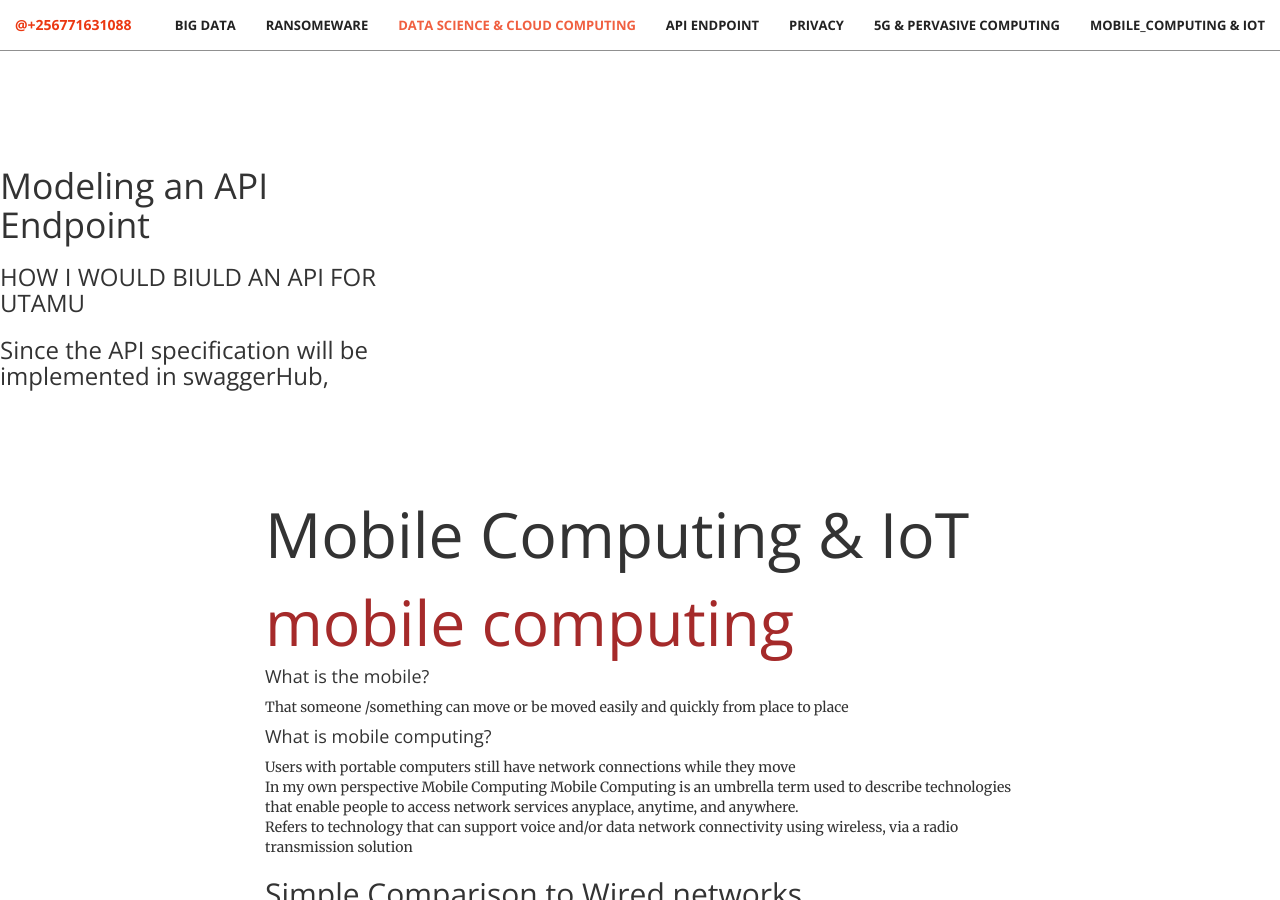
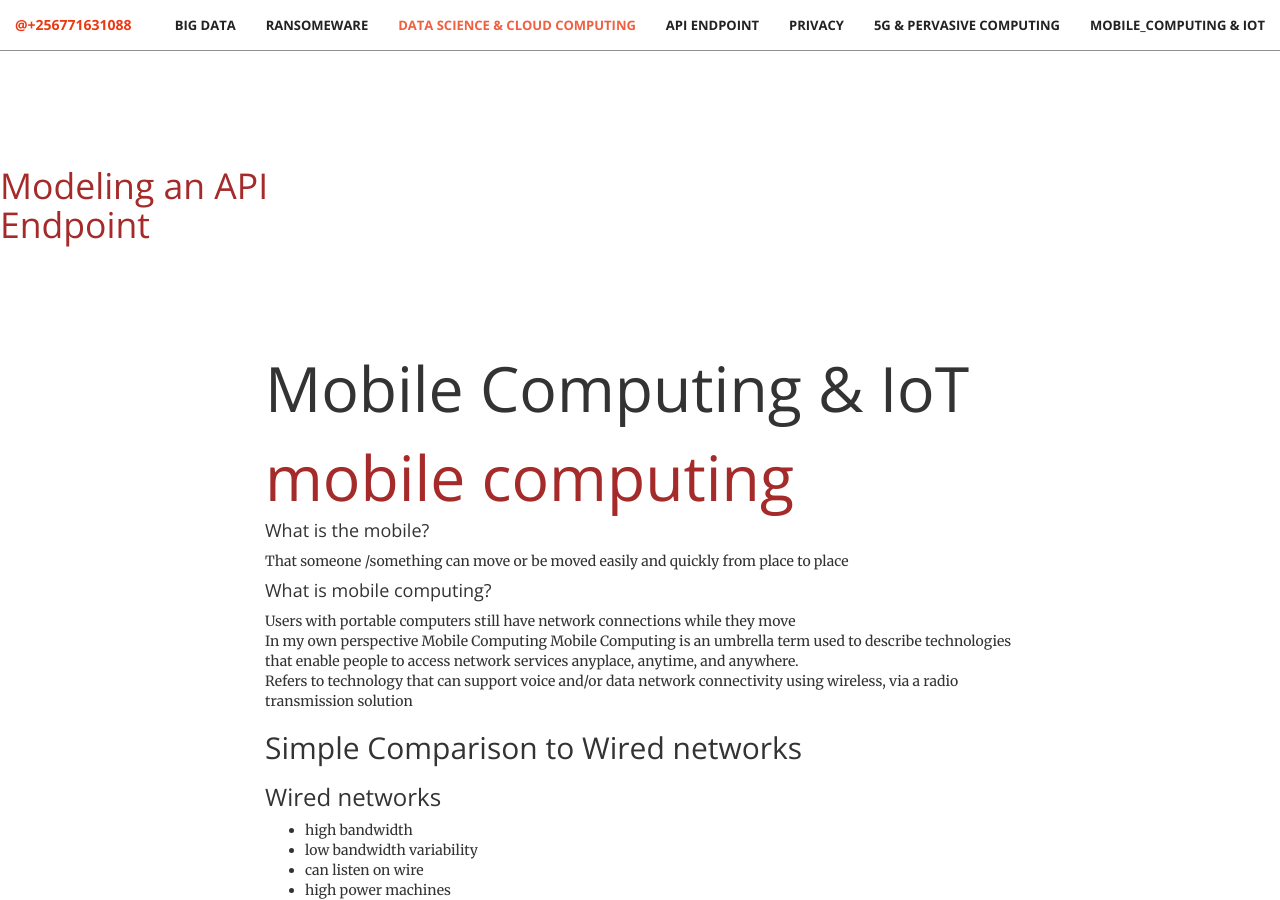
Before and after one commit to deromatic/deromatic.github.io, a Jekyll site: the page built from index.html, in a window 1280 px wide and 900 px high, scrolled down 5266 px. Built offline with Jekyll 4.4.1, drawn with Linux system fonts in a browser that asks for light colours.

Commit message:
Update portfolio.html

```diff
--- a/_includes/portfolio.html
+++ b/_includes/portfolio.html
@@ -3,10 +3,7 @@
         <div class="row no-gutter">
             <div class="col-lg-4 col-sm-6">
 
-               <h1> <font colore="red">Modeling an API Endpoint</font></h1>
-
-               <h3> HOW I WOULD BIULD AN API FOR UTAMU<h3>
-Since the API specification will be implemented in swaggerHub,
+               <h1> <font color="brown">Modeling an API Endpoint</font></h1>
 
             </div>
         </div>
```
